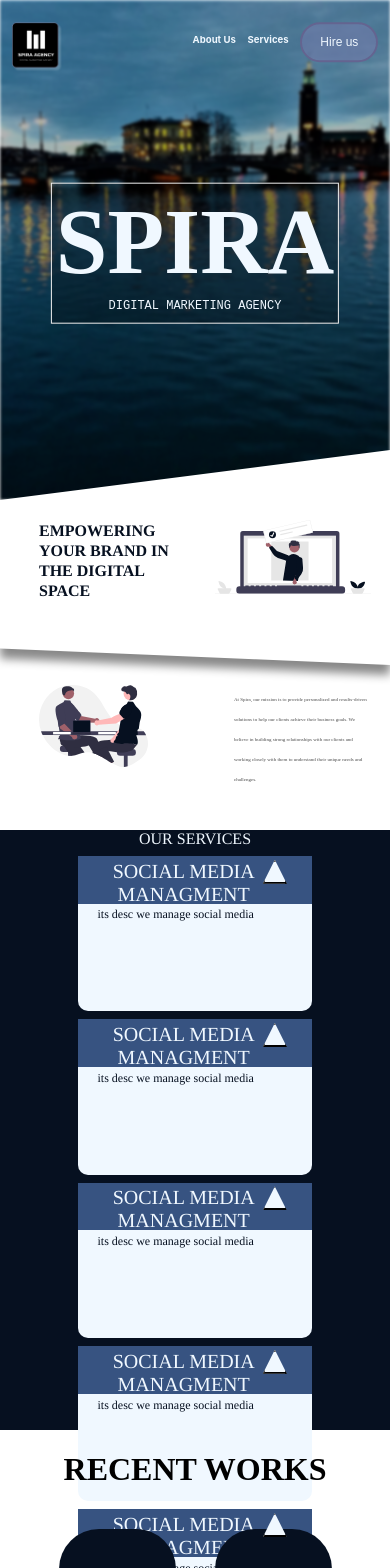
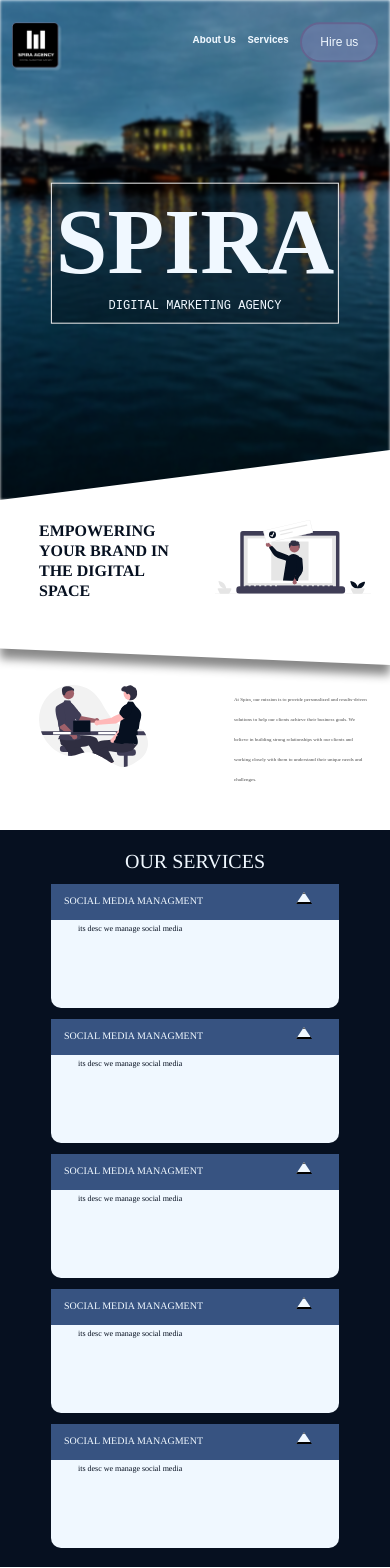
Before and after one commit to PaulTeshome/spira-site, a React (Create React App) app in the folder spira/: page / in a window 390 px wide. Shown: the top 1568 px of the page. Built offline with nearby package versions, Linux system fonts and the light colour scheme.

Commit message:
Update Services.css
responsiveness update

```diff
--- a/spira/src/components/Services.css
+++ b/spira/src/components/Services.css
@@ -1,11 +1,14 @@
 .services-container{
     background-color: #061020;
-    height: 600px;
+    min-height: 600px;
     color: aliceblue;
     font-family: Times;
+    font-size: 20px;
     text-align: center;
     display: flex;
     flex-direction: column;
+    padding-top: 5%;
+    padding-bottom: 5%;
 }
 
 .services-card{
@@ -14,6 +17,63 @@
     flex-wrap: wrap;
     text-align: center;
     background-color: #375381;
+    margin-left: 13%;
+    margin-right: 13%;
+    width:70%;
+    height: 20px;
+    padding: 2%;
+    margin-bottom: 0%;
+    margin-top: 3%;
+}
+
+.services-name{
+    margin-left:2%;
+    padding-top: 1%;
+    width:70%;
+    font-size: 10px;
+    text-align: left;
+}
+
+
+.dropdown-btn{
+    background-color: aliceblue;
+    width:12px;
+    height: 12px;
+    margin-left: 15%;
+    clip-path: polygon( 0% 100%, 50% 0%, 100% 100%);
+}
+
+.dropdown-btn:active{
+    transform: rotateZ(180deg);
+    transition: transform 0.5s;
+}
+
+.services-desc-card{
+    display: block;
+    min-height: 80px;
+    background-color: aliceblue;
+    border-radius: 0px 0px 10px 10px;
+    margin-left: 13%;
+    margin-right: 13%;
+    width:60%;
+    padding:7%;
+    padding-top:1%;
+    padding-bottom: 1%;
+    margin-top: 0%;
+    color: #061020;
+    font-size: 8px;
+    text-align: left;
+}
+
+
+@media only screen and (min-width: 850px) {
+/* For desktop: */
+
+    .services-container{
+        font-size: 40px;
+    }
+
+    .services-card{
         margin-left: 20%;
         margin-right: 20%;
         width:58%;
@@ -24,46 +84,26 @@
     }
 
     .services-name{
-    margin-left:10%;
+        margin-left:5%;
         width:70%;
         font-size: 20px;
+        padding-top: 0%;
     }
 
-.dropdown-holder{
-    margin-left: 10%;
-    width:10%;
+
+    .dropdown-btn{
+        width:22px;
+        height: 22px;
     }
 
     .services-desc-card{
-    display: block;
-    height: 100px;
-    background-color: aliceblue;
-    border-radius: 0px 0px 10px 10px;
         margin-left: 20%;
         margin-right: 20%;
         width:50%;
         padding:5%;
-    padding-top:1% ;
+        padding-top:1%;
         padding-bottom: 1%;
         margin-top: 0%;
-    color: #061020;
         font-size: 12px;
-    text-align: left;
     }
-
-.dropdown-holder{
-    width:20px;
-    height: 20px;
 }
-
-.dropdown-btn{
-    background-color: aliceblue;
-    width:24px;
-    height: 24px;
-    clip-path: polygon( 0% 100%, 50% 0%, 100% 100%);
-}
-
-.dropdown-btn:active{
-    transform: rotateZ(180deg);
-    transition: transform 0.5s;
-}
```
Lines whose indentation alone changed are shown as unchanged.
